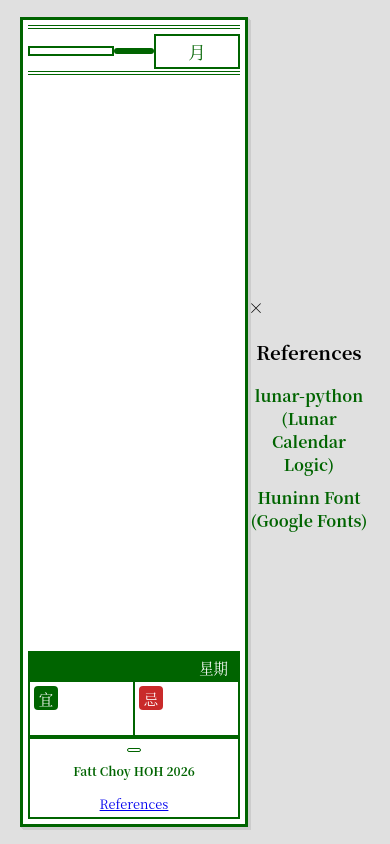
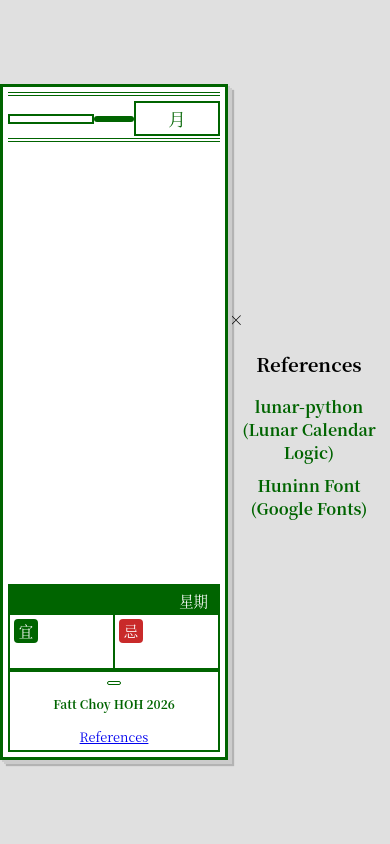
Before and after one commit to bryant-lim/lakjit, a Flask app: template templates/index.html in a window 390 px wide. Run offline with Flask 3, Linux system fonts and the light colour scheme; the template is opened without the code that fills it, so the values that code supplies are empty; some web fonts are replaced.

Commit message:
style(mobile): implement floating card layout with 80dvh height

```diff
--- a/static/style.css
+++ b/static/style.css
@@ -252,33 +252,33 @@ body {
 /* --- Mobile Responsiveness --- */
 @media (max-width: 600px) {
     body {
-        /* Mobile: Center content and add 20px Left/Right Padding */
-        padding: 0 20px;
-        /* Ensure vertical centering if height allows (flex is on body global) */
+        /* Reset padding, use Flex centering on global body */
+        padding: 0;
     }
 
     .calendar-container {
-        /* Fix to 100vh or slightly less to fit screen?
-           User said "fits within screen height" and "100vh"
-           Let's use 100vh max, but maybe 98dvh to be safe from bars?
-           Requested "100vh", but mobile bars might cover.
-           Let's try pure 100vh but ensure box-sizing handles border. */
-        height: 96dvh;
-        /* Safety buffer for mobile browser bars */
-        max-height: 96dvh;
+        /* Floating Card Layout */
+        width: 88%;
+        /* Leaves side gaps */
+        height: 80dvh;
+        /* Floating vertically (10%-80%-10%) */
+        max-height: 80dvh;
+        margin: auto;
+        /* Center in flex container */
 
-        /* Restore Border & Shadow */
+        /* Stronger Shadow for Card Effect */
+        box-shadow:
+            2px 2px 0 #ccc,
+            4px 4px 0 #ccc,
+            6px 6px 1px rgba(0, 0, 0, 0.2);
+
         border: 3px solid var(--theme-green);
-        box-shadow:
-            1px 1px 0 #ccc,
-            2px 2px 0 #ccc,
-            3px 3px 0 #ccc;
         padding: 5px;
     }
 
     .giant-date {
-        font-size: min(160px, 18vh);
-        /* Reduced to fit smaller container */
+        font-size: min(140px, 15vh);
+        /* Further reduced for compact card */
         margin-top: -10px;
         margin-bottom: -10px;
     }
```
